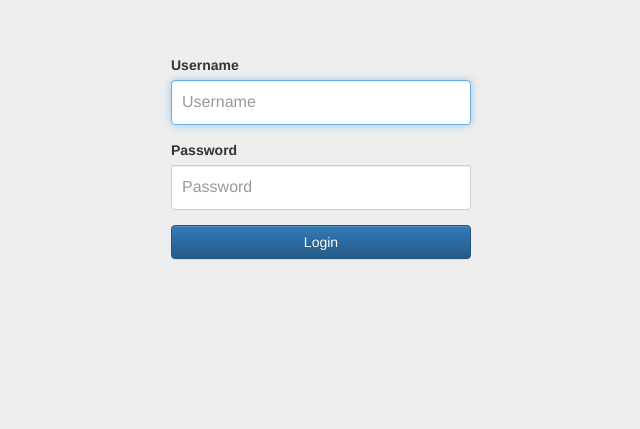
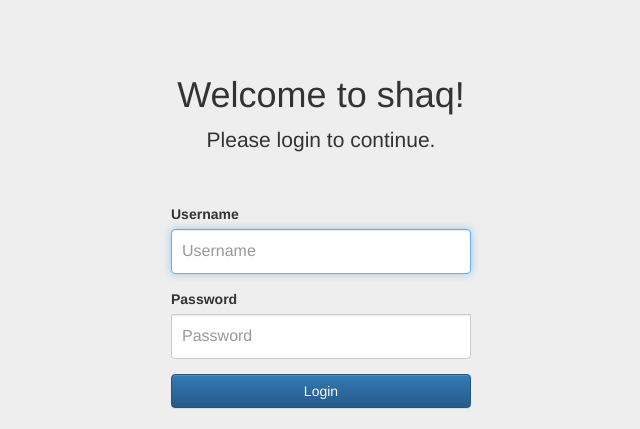
Before and after one commit to se42/shaq-heroku, a Django app: page /accounts/login/ in a window 1280 px wide. Shown: the top 429 px of the page, without its empty margins (319-959 px from the left). Run offline with Django 3.2, Linux system fonts and the light colour scheme; some libraries are stand-ins or nearby versions.

Commit message:
login/logout template/css tweaks

```diff
--- a/shaq/static/registration/css/shaq_login.css
+++ b/shaq/static/registration/css/shaq_login.css
@@ -41,7 +41,7 @@ body {
   border-top-right-radius: 0;
 }
 
-.logout-box {
+.my-message-box {
   max-width: 350px;
   padding: 15px;
   margin: 0 auto;
--- a/templates/registration/logged_out.html
+++ b/templates/registration/logged_out.html
@@ -30,7 +30,7 @@
 
 	<body>
 
-	<div class="container logout-box text-center">
+	<div class="container my-message-box text-center">
 		<h3>Bye!</h3>
 		<p class="lead">You have successfully logged out.</p>
 		<a href="{% url 'login' %}" class="btn btn-primary btn-block">Login Again</a>
--- a/templates/registration/login.html
+++ b/templates/registration/login.html
@@ -26,6 +26,11 @@
 
 	<body>
 
+		<div class="container my-message-box text-center">
+			<h1>Welcome to shaq!</h1>
+			<p class="lead">Please login to continue.</p>
+		</div>
+
 		<form action="{% url 'login' %}" method="post" class="form form-signin">
 			{% csrf_token %}
 			{% bootstrap_form form %}
@@ -36,6 +41,7 @@
 
 
 		<!-- Latest compiled and minified JavaScript -->
+		<script src="https://ajax.googleapis.com/ajax/libs/jquery/1.11.3/jquery.min.js"></script>
 		<script src="https://maxcdn.bootstrapcdn.com/bootstrap/3.3.6/js/bootstrap.min.js" integrity="sha384-0mSbJDEHialfmuBBQP6A4Qrprq5OVfW37PRR3j5ELqxss1yVqOtnepnHVP9aJ7xS" crossorigin="anonymous"></script>
 	</body>
 </html>
--- a/templates/shaq/shaq_home.html
+++ b/templates/shaq/shaq_home.html
@@ -6,6 +6,6 @@ shaq home
 
 {% block main %}
 <div class="container">
-	<p class="lead">Welcome to the Simple Heroku Application for Quality Control, aka SHAQ.</p>
+	<p class="lead">Welcome to project shaq!</p>
 </div>
 {% endblock main %}
```
